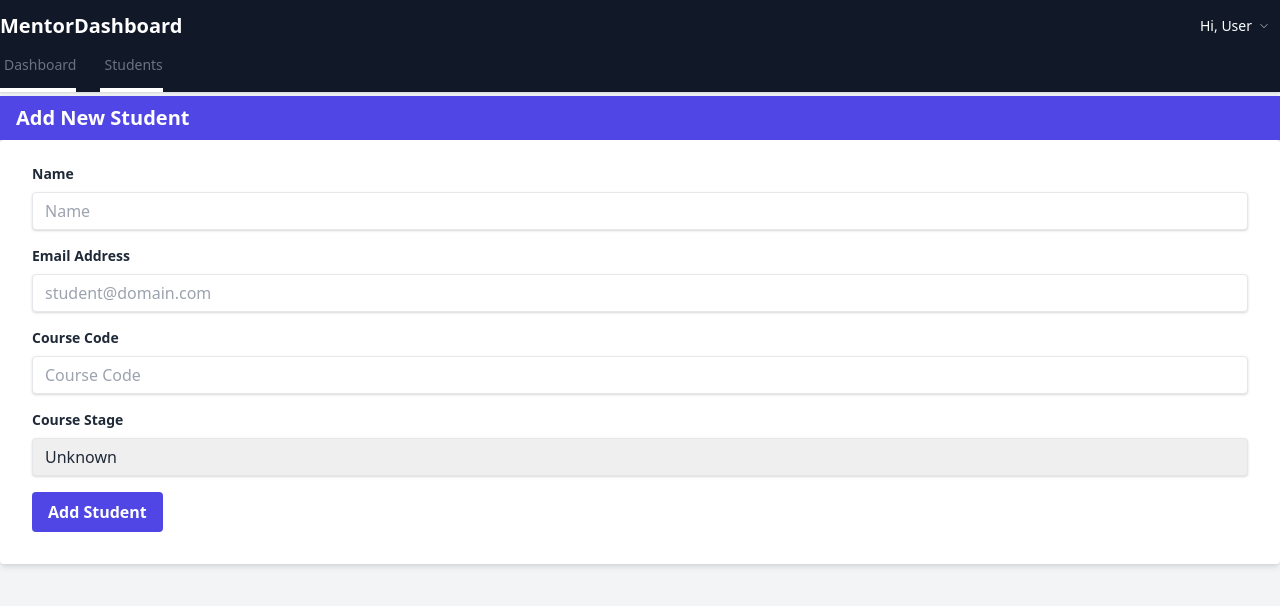
After one commit to MentorDashboard/MentorDashboard, a Flask app: page /students/new in a window 1280 px wide. The commit adds this page. Shown: the top 606 px of the page. Run offline with Flask 2, Linux system fonts and the light colour scheme; the visitor is signed in with stand-in values (Sample User, id 1).

Commit message:
adds ability to create a new student
Still need to work on some of the styling etc

```diff
--- a/src/__init__.py
+++ b/src/__init__.py
@@ -31,4 +31,7 @@ def create_app(config_class=Config):
     from src.routes.auth import bp as auth_bp
     app.register_blueprint(auth_bp)
 
+    from src.routes.students import bp as students_bp
+    app.register_blueprint(students_bp)
+
     return app
--- /dev/null
+++ b/src/forms/students.py
@@ -0,0 +1,11 @@
+from flask_wtf import FlaskForm
+from wtforms import StringField, PasswordField, SubmitField
+from wtforms.validators import DataRequired, Email, EqualTo
+
+
+class AddStudentForm(FlaskForm):
+    name = StringField('Name', validators=[DataRequired()])
+    email = StringField('Email Address', validators=[DataRequired(), Email()])
+    course = StringField('Course', validators=[DataRequired()])
+    stage = StringField('Stage', validators=[DataRequired()])
+    submit = SubmitField('Add Student')
--- /dev/null
+++ b/src/routes/students.py
@@ -0,0 +1,31 @@
+from flask import Blueprint, flash, redirect, render_template, url_for
+from flask_login import login_required, current_user
+
+from src.forms.students import AddStudentForm
+from src.models.Student import create_student
+
+bp = Blueprint('students', __name__)
+
+
+@bp.route('/students', methods=['GET'])
+def index():
+    return render_template('students/index.html')
+
+
+@bp.route('/students/new', methods=['POST', 'GET'])
+@login_required
+def new():
+    form = AddStudentForm()
+    if form.validate_on_submit():
+        name = form.name.data
+        email = form.email.data
+        course = form.course.data
+        stage = form.course.data
+
+        create_student(name, email, course, stage, current_user.id)
+
+        flash('New student saved')
+
+        return redirect(url_for('students.index'))
+
+    return render_template('students/create.html', form=form)
--- a/templates/layouts/app.html
+++ b/templates/layouts/app.html
@@ -74,7 +74,7 @@
                     </a>
                 </li>
                 <li class="mr-6 my-2 md:my-0">
-                    <a href="#"
+                    <a href="{{ url_for('students.index') }}"
                        class="block py-1 md:py-3 pl-1 align-middle text-gray-500 no-underline hover:text-white border-b-4 border-white hover:border-indigo-600">
                         <span class="pb-1 md:pb-0 text-sm">Students</span>
                     </a>
--- /dev/null
+++ b/templates/students/create.html
@@ -0,0 +1,66 @@
+{% extends 'layouts/app.html' %}
+
+{% block app_content %}
+    <div class="bg-indigo-600 p-2 shadow text-xl text-white flex justify-between">
+        <h3 class="font-bold pl-2 inline">Add New Student</h3>
+    </div>
+    <form class="bg-white shadow-md rounded px-8 pt-6 pb-8 mb-4" method="POST" action="{{ url_for('students.new') }}">
+        {{ form.hidden_tag() }}
+        <div class="mb-4">
+            <label class="block text-grey-darker text-sm font-bold mb-2" for="name">
+                Name
+            </label>
+            <input class="shadow appearance-none border rounded w-full py-2 px-3 text-grey-darker leading-tight focus:outline-none focus:shadow-outline"
+                   id="name" name="name" type="text" placeholder="Name">
+            {% for error in form.name.errors %}
+                {{ error }}
+            {% endfor %}
+        </div>
+
+        <div class="mb-4">
+            <label class="block text-grey-darker text-sm font-bold mb-2" for="email">
+                Email Address
+            </label>
+            <input class="shadow appearance-none border rounded w-full py-2 px-3 text-grey-darker leading-tight focus:outline-none focus:shadow-outline"
+                   id="email" name="email" type="email" placeholder="student@domain.com">
+            {% for error in form.email.errors %}
+                {{ error }}
+            {% endfor %}
+        </div>
+
+        <div class="mb-4">
+            <label class="block text-grey-darker text-sm font-bold mb-2" for="course">
+                Course Code
+            </label>
+            <input class="shadow appearance-none border rounded w-full py-2 px-3 text-grey-darker leading-tight focus:outline-none focus:shadow-outline"
+                   id="course" name="course" type="text" placeholder="Course Code">
+            {% for error in form.course.errors %}
+                {{ error }}
+            {% endfor %}
+        </div>
+
+        <div class="mb-4">
+            <label class="block text-grey-darker text-sm font-bold mb-2" for="stage">
+                Course Stage
+            </label>
+            <select class="shadow appearance-none border rounded w-full py-2 px-3 text-grey-darker leading-tight focus:outline-none focus:shadow-outline"
+                    id="stage" name="stage">
+                <option value="unknown">Unknown</option>
+                <option value="UCFD">User Centric Frontend Development</option>
+                <option value="IFD">Interactive Frontend Development</option>
+                <option value="DCD">Data Centric Development</option>
+                <option value="FSFwD">Full Stack Frameworks with Django</option>
+                <option value="completed">Completed</option>
+            </select>
+            {% for error in form.stage.errors %}
+                {{ error }}
+            {% endfor %}
+        </div>
+
+        <div class="flex items-center justify-between">
+            <input class="bg-indigo-600 hover:bg-indigo-900 text-white font-bold py-2 px-4 rounded focus:outline-none focus:shadow-outline"
+                   type="submit" value="Add Student"/>
+
+        </div>
+    </form>
+{% endblock %}
```
Also changed, not shown: migrations/versions/e973e5d9c384_add_students_table.py (added, +43 -0 lines), src/models/Student.py (added, +33 -0 lines), templates/students/index.html (added, +13 -0 lines), tests/students/test_add_student.py (added, +60 -0 lines).
